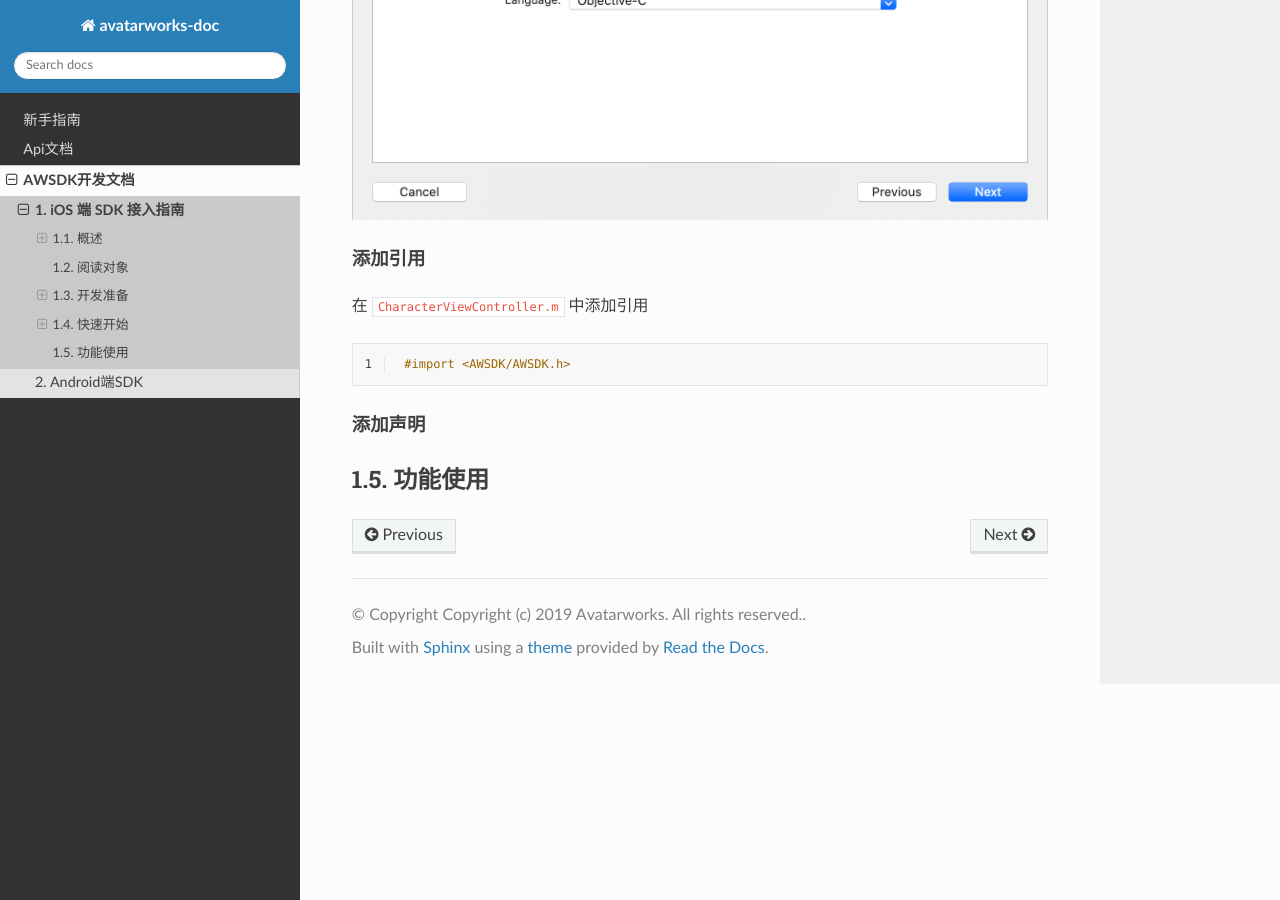
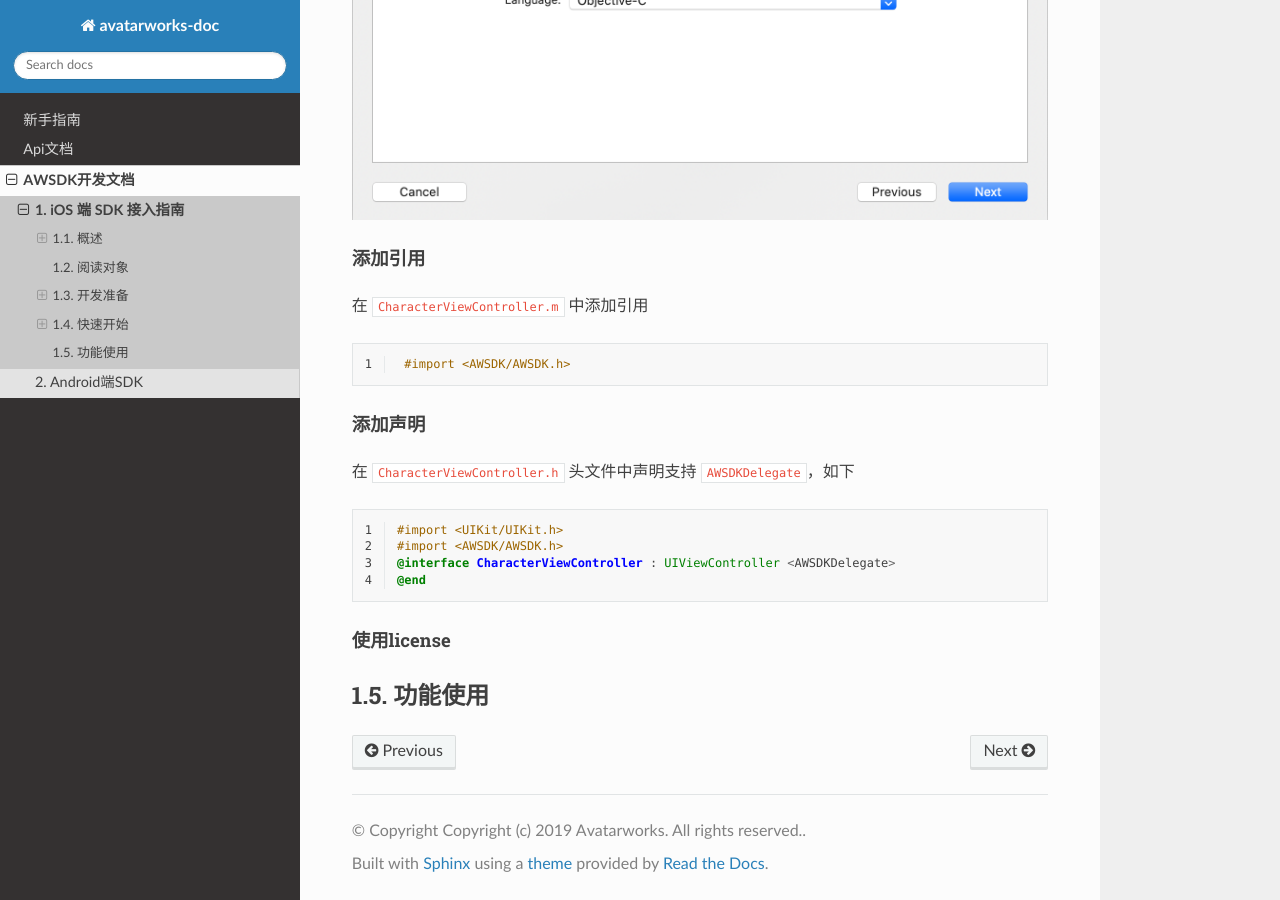
Before and after one commit to avatarworks/doc, a Sphinx documentation site: the page built from source/awsdk/ios.rst, in a window 1280 px wide and 900 px high, scrolled down 2365 px. Built offline with Sphinx 7.4.7 and the Read the Docs theme 2.0.0, drawn with Linux system fonts in a browser that asks for light colours.

Commit message:
Update ios.rst

```diff
--- a/source/awsdk/ios.rst
+++ b/source/awsdk/ios.rst
@@ -69,6 +69,19 @@ AWSDK 是一个适用于 iOS 的虚拟人解决方案SDK。
 
 添加声明
 ^^^^^^^^
+在 ``CharacterViewController.h`` 头文件中声明支持 ``AWSDKDelegate``，如下
+
+.. code-block:: objc
+   :linenos:
+
+   #import <UIKit/UIKit.h>
+   #import <AWSDK/AWSDK.h>
+   @interface CharacterViewController : UIViewController <AWSDKDelegate>
+   @end
+
+使用license
+^^^^^^^^
+
 
 功能使用
 --------------------
```
